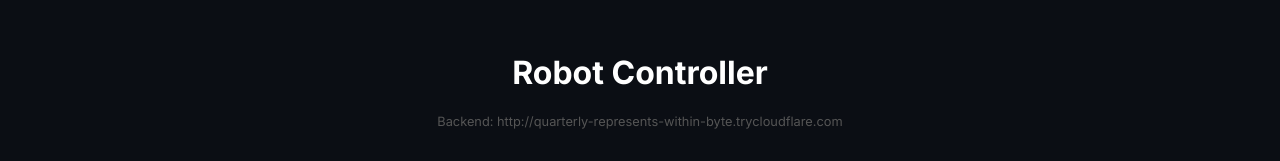
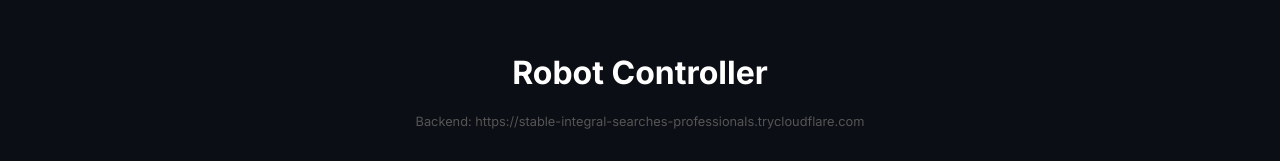
Before and after one commit to FaerdKamrat/TempControll, a SvelteKit app: page / in a window 1280 px wide. Shown: the top 161 px of the page. Built offline with nearby package versions, Linux system fonts and the light colour scheme; no server answers.

Commit message:
Update +page.svelte

```diff
--- a/src/routes/+page.svelte
+++ b/src/routes/+page.svelte
@@ -2,7 +2,7 @@
     import { onMount } from 'svelte';
 
     // --- CONFIG ---
-    const API_BASE = "http://quarterly-represents-within-byte.trycloudflare.com";
+    const API_BASE = "https://stable-integral-searches-professionals.trycloudflare.com";
     const DISTANCE_STREAM_ID = "03c97b78-0167-446e-8bd0-cbc941561b65";
     const MATRIX_STREAM_ID = "e4904706-0687-4da7-9b05-9cbec06d689c";
 
```
